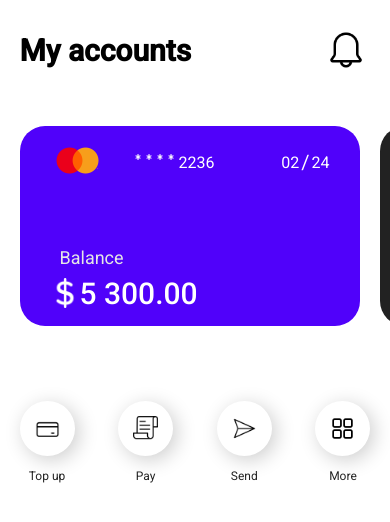
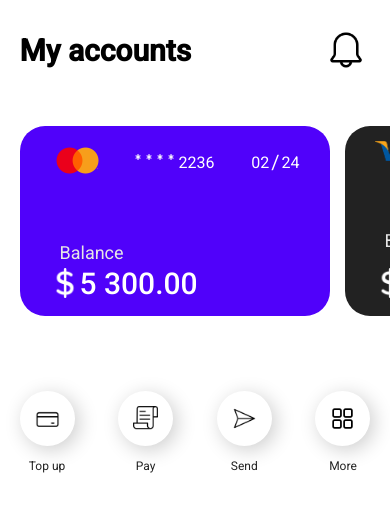
Before and after one commit to bytegen-dev/banking-app, a plain HTML site: page index.html in a window 390 px wide. Drawn offline with Linux system fonts and the light colour scheme.

Commit message:
services completed

```diff
--- a/mobile.css
+++ b/mobile.css
@@ -47,8 +47,8 @@
     .item{
         /* border: 2px solid tomato; */
         border-radius: 25px;
-        min-width: 340px;
-        height: 200px;
+        min-width: 310px;
+        height: 190px;
         display: flex;
         flex-direction: column;
         /* align-items: center; */
@@ -67,7 +67,7 @@
     }
 
     .itemi{
-        margin-right: 20px;
+        margin-right: 15px;
     }
 
     .itemii{
```
